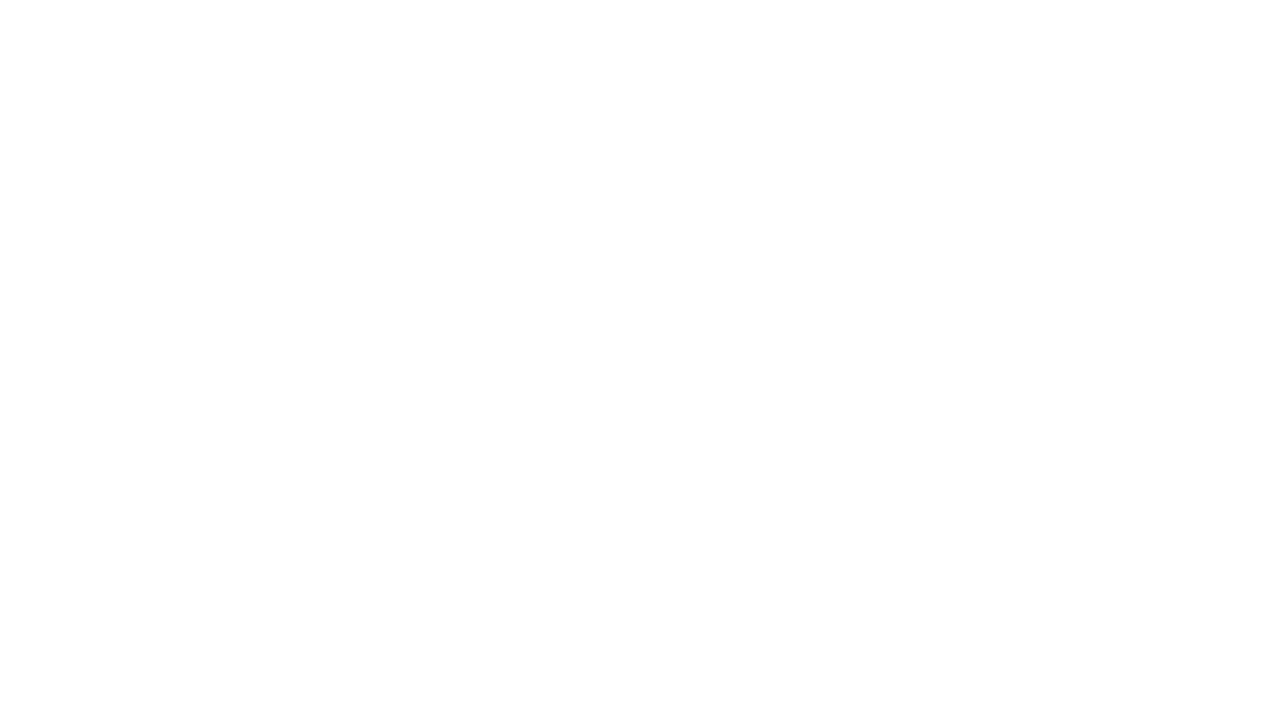
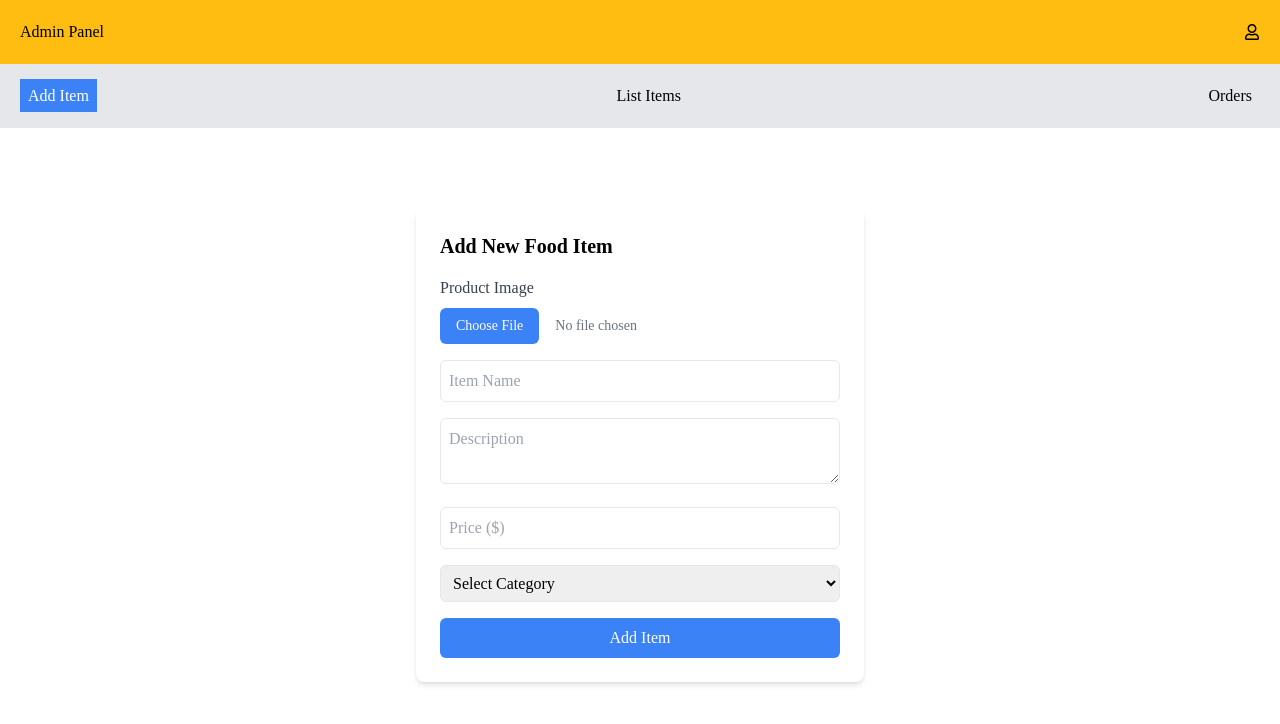
Before and after one commit to Ankit-can-ctrl/SnapEats, a React (Vite) app in the folder client/: page /admin in a window 1280 px wide. Before the commit this address had no page. Shown: the top 724 px of the page. Built offline with nearby package versions, Linux system fonts and the light colour scheme; a web font is replaced by a local one.

Commit message:
Add admin panel components and routes for managing food items

```diff
--- a/client/package.json
+++ b/client/package.json
@@ -16,11 +16,13 @@
     "@mui/material": "^6.4.2",
     "@mui/styled-engine-sc": "^6.4.3",
     "@tailwindcss/vite": "^4.0.1",
+    "axios": "^1.8.1",
     "react": "^18.3.1",
     "react-dom": "^18.3.1",
     "react-icons": "^5.4.0",
     "react-locomotive-scroll": "^0.2.2",
     "react-router-dom": "^7.1.5",
+    "react-toastify": "^11.0.5",
     "styled-components": "^6.1.15",
     "swiper": "^11.2.2"
   },
--- a/client/src/App.jsx
+++ b/client/src/App.jsx
@@ -5,10 +5,16 @@ import Login from "./pages/Login";
 import Register from "./pages/Register";
 import CheckoutPage from "./pages/CheckoutPage";
 import Cart from "./pages/Cart";
+import AdminPanel from "./components/admin/AdminPanel";
+import AddItems from "./components/admin/adminPages/AddItems";
+import Orders from "./components/admin/adminPages/Orders";
+import ListItems from "./components/admin/adminPages/ListItems";
+import { ToastContainer } from "react-toastify";
 
 function App() {
   return (
     <div className=" font-main">
+      <ToastContainer />
       <Routes>
         <Route path="/" element={<Home />} />
         <Route path="/menu" element={<MenuItems />} />
@@ -16,6 +22,11 @@ function App() {
         <Route path="/register" element={<Register />} />
         <Route path="/checkout" element={<CheckoutPage />} />
         <Route path="/cart" element={<Cart />} />
+        <Route path="/admin" element={<AdminPanel />}>
+          <Route index element={<AddItems />} />
+          <Route path="list" element={<ListItems />} />
+          <Route path="orders" element={<Orders />} />
+        </Route>
       </Routes>
     </div>
   );
--- /dev/null
+++ b/client/src/components/admin/AdminPanel.jsx
@@ -0,0 +1,17 @@
+import { Outlet } from "react-router-dom";
+import AdminNav from "./components/AdminNav";
+import AdminOptions from "./components/AdminOptions";
+
+function AdminPanel() {
+  return (
+    <div>
+      <AdminNav />
+      <AdminOptions />
+      <div className="admin_pages">
+        <Outlet />
+      </div>
+    </div>
+  );
+}
+
+export default AdminPanel;
--- /dev/null
+++ b/client/src/components/admin/adminPages/AddItems.jsx
@@ -0,0 +1,171 @@
+import axios from "axios";
+import { useState } from "react";
+import { toast } from "react-toastify";
+
+const AddItems = () => {
+  const backendUrl = "http://localhost:5000";
+
+  const [formData, setFormData] = useState({
+    name: "",
+    description: "",
+    price: "",
+    category: "",
+    image: null,
+    imagePreview: "",
+  });
+
+  const categories = ["Pizza", "Burger", "Pasta", "Drinks", "Desserts"];
+
+  const handleChange = (e) => {
+    const { name, value } = e.target;
+    setFormData({ ...formData, [name]: value });
+  };
+
+  const handleImageChange = (e) => {
+    const file = e.target.files[0];
+    if (file) {
+      if (file.size > 2 * 1024 * 1024) {
+        // Limit to 2MB
+        alert("File size should be less than 2MB");
+        return;
+      }
+      const reader = new FileReader();
+      reader.onloadend = () => {
+        setFormData({ ...formData, image: file, imagePreview: reader.result });
+      };
+      reader.readAsDataURL(file);
+    }
+  };
+
+  const handleSubmit = async (e) => {
+    e.preventDefault();
+
+    const formDataToSend = new FormData();
+    formDataToSend.append("name", formData.name);
+    formDataToSend.append("desc", formData.description);
+    formDataToSend.append("price", formData.price);
+    formDataToSend.append("category", formData.category);
+    if (formData.image) {
+      formDataToSend.append("image", formData.image);
+    } else {
+      alert("Please select an image");
+      return;
+    }
+
+    try {
+      const response = await axios.post(
+        `${backendUrl}/api/food/add`,
+        formDataToSend,
+        {
+          headers: {
+            "Content-Type": "multipart/form-data",
+          },
+        }
+      );
+
+      if (response.status === 200) {
+        setFormData({
+          name: "",
+          description: "",
+          price: "",
+          category: "",
+          image: null,
+          imagePreview: "",
+        });
+        toast.success(response.data.message);
+      } else {
+        toast.error(response.data.message);
+      }
+    } catch (error) {
+      console.log(error);
+      alert("Something went wrong while adding the food item please check!");
+    }
+  };
+
+  return (
+    <div className=" w-full h-full flex items-center justify-center pt-20 ">
+      <div className="max-w-md mx-auto bg-white p-6 rounded-lg shadow-md ">
+        <h2 className="text-xl font-semibold mb-4">Add New Food Item</h2>
+        <form onSubmit={handleSubmit} className="space-y-4">
+          {/* Image Upload */}
+          <label className="block">
+            <span className="text-gray-700">Product Image</span>
+            <input
+              type="file"
+              accept="image/*"
+              onChange={handleImageChange}
+              className="mt-2 block w-full text-sm text-gray-500 file:mr-4 file:py-2 file:px-4 file:rounded-md file:border-0 file:text-sm file:bg-blue-500 file:text-white hover:file:bg-blue-600"
+            />
+          </label>
+          {formData.imagePreview && (
+            <img
+              src={formData.imagePreview}
+              alt="Preview"
+              className="mt-2 h-full w-full object-cover rounded-md"
+            />
+          )}
+
+          {/* Name */}
+          <input
+            type="text"
+            name="name"
+            value={formData.name}
+            onChange={handleChange}
+            placeholder="Item Name"
+            required
+            className="w-full p-2 border rounded-md"
+          />
+
+          {/* Description */}
+          <textarea
+            name="description"
+            value={formData.description}
+            onChange={handleChange}
+            placeholder="Description"
+            required
+            className="w-full p-2 border rounded-md"
+          />
+
+          {/* Price */}
+          <input
+            type="number"
+            name="price"
+            value={formData.price}
+            onChange={handleChange}
+            placeholder="Price ($)"
+            required
+            className="w-full p-2 border rounded-md"
+          />
+
+          {/* Category Selection */}
+          <select
+            name="category"
+            value={formData.category}
+            onChange={handleChange}
+            required
+            className="w-full p-2 border rounded-md"
+          >
+            <option value="" disabled>
+              Select Category
+            </option>
+            {categories.map((cat, index) => (
+              <option key={index} value={cat}>
+                {cat}
+              </option>
+            ))}
+          </select>
+
+          {/* Submit Button */}
+          <button
+            type="submit"
+            className="w-full bg-blue-500 text-white py-2 rounded-md hover:bg-blue-600"
+          >
+            Add Item
+          </button>
+        </form>
+      </div>
+    </div>
+  );
+};
+
+export default AddItems;
--- /dev/null
+++ b/client/src/components/admin/adminPages/ListItems.jsx
@@ -0,0 +1,5 @@
+function ListItems() {
+  return <div>all food items</div>;
+}
+
+export default ListItems;
--- /dev/null
+++ b/client/src/components/admin/adminPages/Orders.jsx
@@ -0,0 +1,5 @@
+function Orders() {
+  return <div>orders history</div>;
+}
+
+export default Orders;
--- /dev/null
+++ b/client/src/components/admin/components/AdminNav.jsx
@@ -0,0 +1,13 @@
+import { FaRegUser } from "react-icons/fa";
+function AdminNav() {
+  return (
+    <div className=" flex justify-between items-center p-5 bg-secodary">
+      <h1>Admin Panel</h1>
+      <div className="user_profile">
+        <FaRegUser />
+      </div>
+    </div>
+  );
+}
+
+export default AdminNav;
--- /dev/null
+++ b/client/src/components/admin/components/AdminOptions.jsx
@@ -0,0 +1,48 @@
+import { Link, useLocation } from "react-router-dom";
+
+function AdminOptions() {
+  const location = useLocation(); // Get current path
+
+  return (
+    <div className="bg-gray-200 p-5">
+      <ul className="flex items-center justify-between">
+        <li>
+          <Link
+            to="/admin"
+            className={`p-2 ${
+              location.pathname === "/admin" ? "bg-blue-500 text-white" : ""
+            }`}
+          >
+            Add Item
+          </Link>
+        </li>
+        <li>
+          <Link
+            to="/admin/list"
+            className={`p-2 ${
+              location.pathname === "/admin/list"
+                ? "bg-blue-500 text-white"
+                : ""
+            }`}
+          >
+            List Items
+          </Link>
+        </li>
+        <li>
+          <Link
+            to="/admin/orders"
+            className={`p-2 ${
+              location.pathname === "/admin/orders"
+                ? "bg-blue-500 text-white"
+                : ""
+            }`}
+          >
+            Orders
+          </Link>
+        </li>
+      </ul>
+    </div>
+  );
+}
+
+export default AdminOptions;
```
Also changed, not shown: 7 other files (tests, documents, lock files or other folders).
